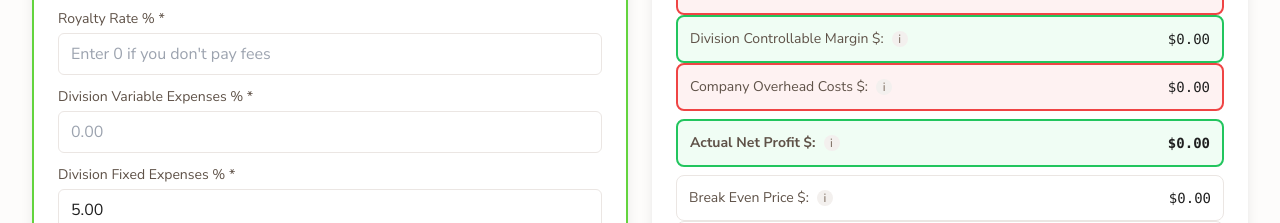
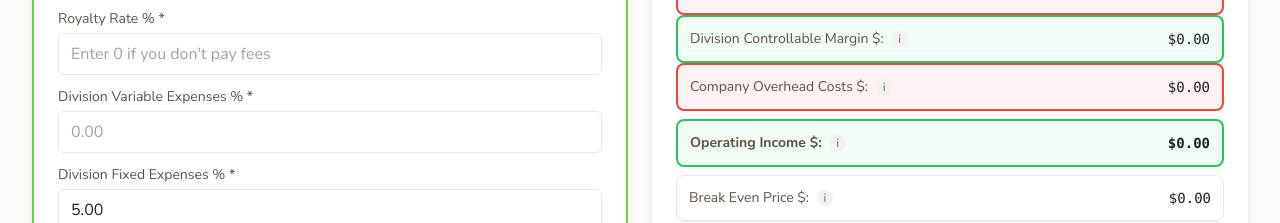
Before and after one commit to KayFernPR/Division-Calculator, a React (Vite) app: page / in a window 1280 px wide. Shown: the part 1181-1404 px from the top of the page. Built offline with nearby package versions, Linux system fonts and the light colour scheme.

Commit message:
Relabel Actual Net Profit to Operating Income
- Changed field label from Actual Net Profit to Operating Income
- Maintains same calculation value (results.actualNetProfit)
- Keeps green highlighting and bold formatting
- More accurate terminology for the calculation result

```diff
--- a/src/components/Calculator.jsx
+++ b/src/components/Calculator.jsx
@@ -869,10 +869,10 @@ const Calculator = ({ onAddJob }) => {
 
                 {/* GROUP 2: Net Profit - with increased spacing */}
                 <div className="mt-6 mb-6">
-                {/* Actual Net Profit $ */}
+                {/* Operating Income $ */}
                 <div className="flex justify-between items-center p-3 border-2 border-green-500 bg-green-50  rounded-lg">
                   <div className="flex items-center gap-2">
-                    <span className="text-sm font-medium text-neutral-700" style={{fontWeight: 'bold'}}>Actual Net Profit $:</span>
+                    <span className="text-sm font-medium text-neutral-700" style={{fontWeight: 'bold'}}>Operating Income $:</span>
                     <span className="inline-flex items-center justify-center w-4 h-4 rounded-full bg-neutral-200 text-neutral-600   text-xs cursor-help">i</span>
               </div>
                   <span className="font-mono text-sm" style={{fontWeight: 'bold'}}>{formatCurrency(results.actualNetProfit)}</span>
```
